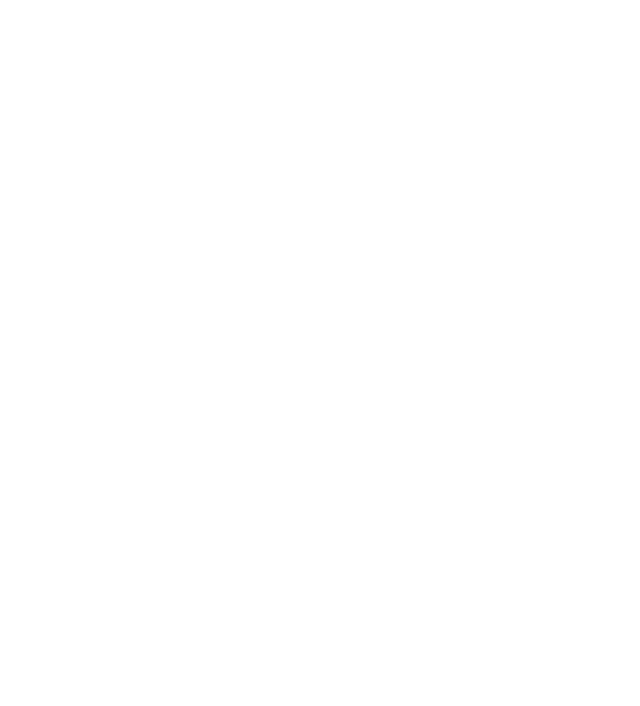
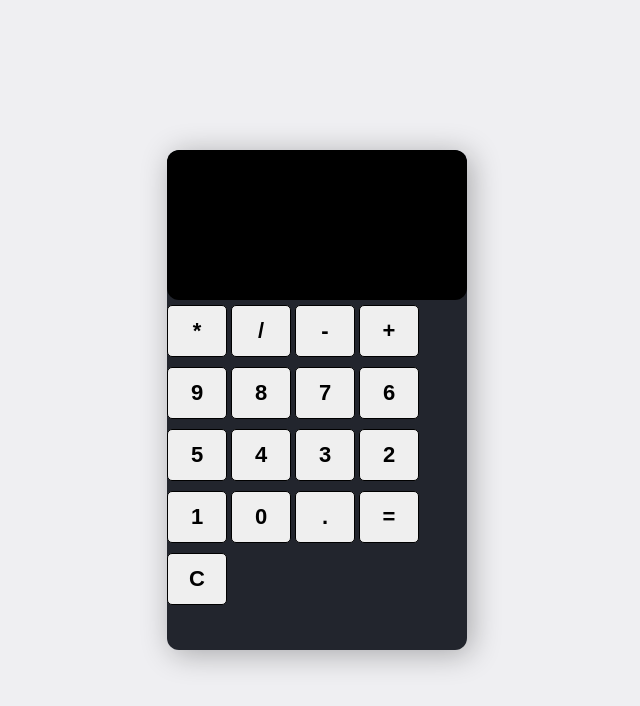
Before and after one commit to tarequr/Calculator, a plain HTML site: page index.html in a window 1280 px wide. Shown: the whole page, without its empty margins (323-963 px from the left). Drawn offline with Linux system fonts and the light colour scheme.

Commit message:
html and added some css

```diff
--- a/css/style.css
+++ b/css/style.css
@@ -0,0 +1,47 @@
+*{
+    margin: 0;
+    padding: 0;
+    box-sizing: border-box;
+}
+
+body {
+    min-height: 100vh;
+    background: #efeff2;
+    display: flex;
+    justify-content: center;
+    align-items: center;
+}
+
+.calculator {
+    width: 300px;
+    height: 500px;
+    box-shadow: 4px 4px 30px rgba(0, 0, 0, 0.3);
+    border-radius: 12px;
+    background: #22252D;
+    overflow: hidden;
+}
+
+form input {
+    width: 100%;
+    height: 150px;
+    border: none;
+    border-radius: 12px;
+    font-size: 2rem;
+    padding: 1rem;
+    color: #fff;
+    background: #000;
+    text-align: right;
+    pointer-events: none;
+}
+
+button {
+    flex: 0 0 22%;
+    margin: 5px 0;
+    border: 1px solid #000;
+    width: 60px;
+    height: 52px;
+    font-size: 22px;
+    font-weight: 600;
+    border-radius: 5px;
+    cursor: pointer;
+}
--- a/index.html
+++ b/index.html
@@ -7,6 +7,33 @@
     <link rel="stylesheet" href="css/style.css">
 </head>
 <body>
+    <section class="calculator">
+        <form action="">
+            <input type="text" class="screen">
+        </form>
+
+        <div class="buttons">
+            <button type="button" class="btn btn-yellow" data-num="*">*</button>
+            <button type="button" class="btn btn-yellow" data-num="/">/</button>
+            <button type="button" class="btn btn-yellow" data-num="-">-</button>
+            <button type="button" class="btn btn-yellow" data-num="+">+</button>
+
+            <button type="button" class="btn btn-grey" data-num="9">9</button>
+            <button type="button" class="btn btn-grey" data-num="8">8</button>
+            <button type="button" class="btn btn-grey" data-num="7">7</button>
+            <button type="button" class="btn btn-grey" data-num="6">6</button>
+            <button type="button" class="btn btn-grey" data-num="5">5</button>
+            <button type="button" class="btn btn-grey" data-num="4">4</button>
+            <button type="button" class="btn btn-grey" data-num="3">3</button>
+            <button type="button" class="btn btn-grey" data-num="2">2</button>
+            <button type="button" class="btn btn-grey" data-num="1">1</button>
+            <button type="button" class="btn btn-grey" data-num="0">0</button>
+            <button type="button" class="btn btn-grey" data-num=".">.</button>
+
+            <button type="button" class="btn btn-grey">=</button>
+            <button type="button" class="btn btn-grey">C</button>
+        </div>
+    </section>
 
     <script src="js/script.js"></script>
 </body>
```
